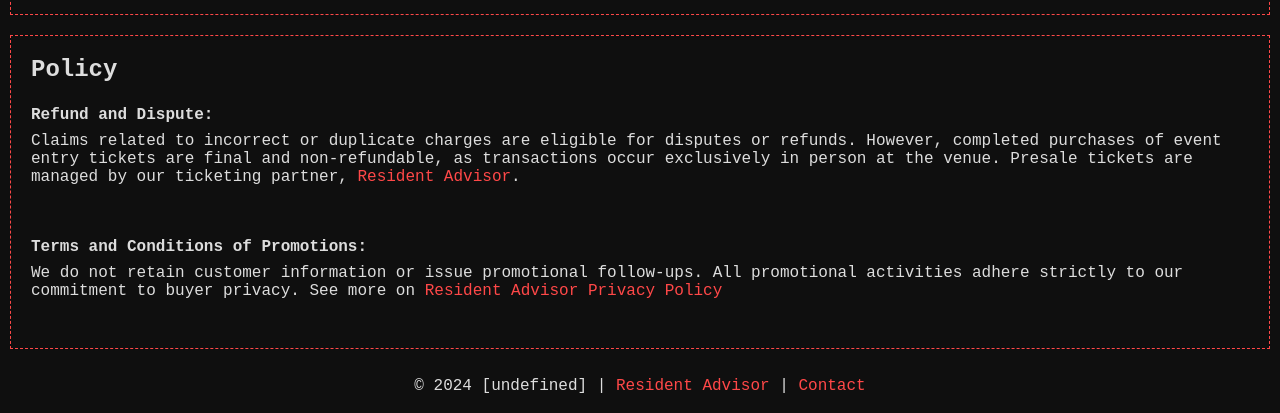
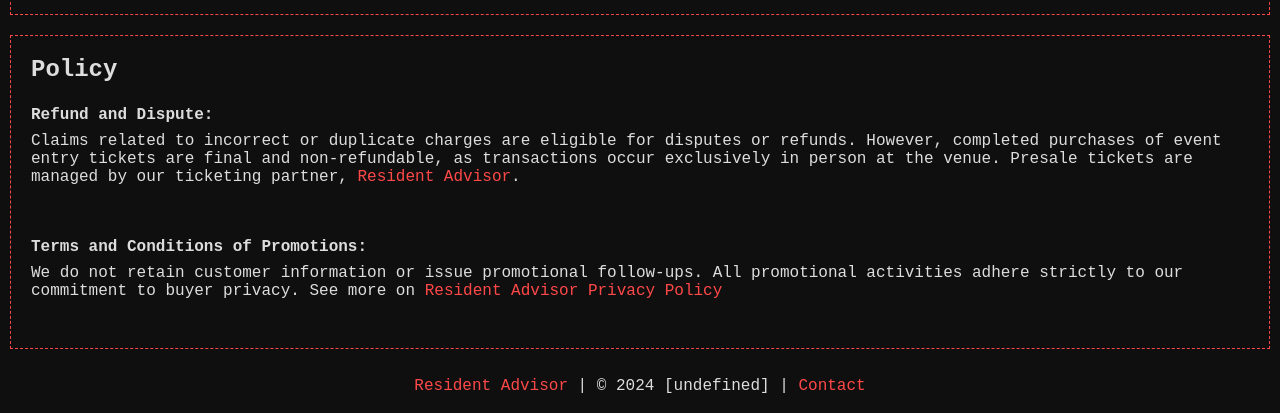
Before and after one commit to bestest-design/undefined, a plain HTML site: page index.html in a window 1280 px wide. Shown: the part 387-800 px from the top of the page. Drawn offline with Linux system fonts and the light colour scheme.

```diff
--- a/index.html
+++ b/index.html
@@ -98,7 +98,7 @@
     </main>
 
     <footer class="footer">
-        <p>&copy; 2024 [undefined] | <a href="https://ra.co/promoters/153163" target="_blank">Resident Advisor</a> | <a href="https://ra.co/user/inbox-compose?sendto=Oaksmith" target="_blank" >Contact</a></p>
+        <p><a href="https://ra.co/promoters/153163" target="_blank">Resident Advisor</a> | &copy; 2024 [undefined] | <a href="https://ra.co/user/inbox-compose?sendto=Oaksmith" target="_blank" >Contact</a></p>
     </footer>
 </body>
 </html>
```
